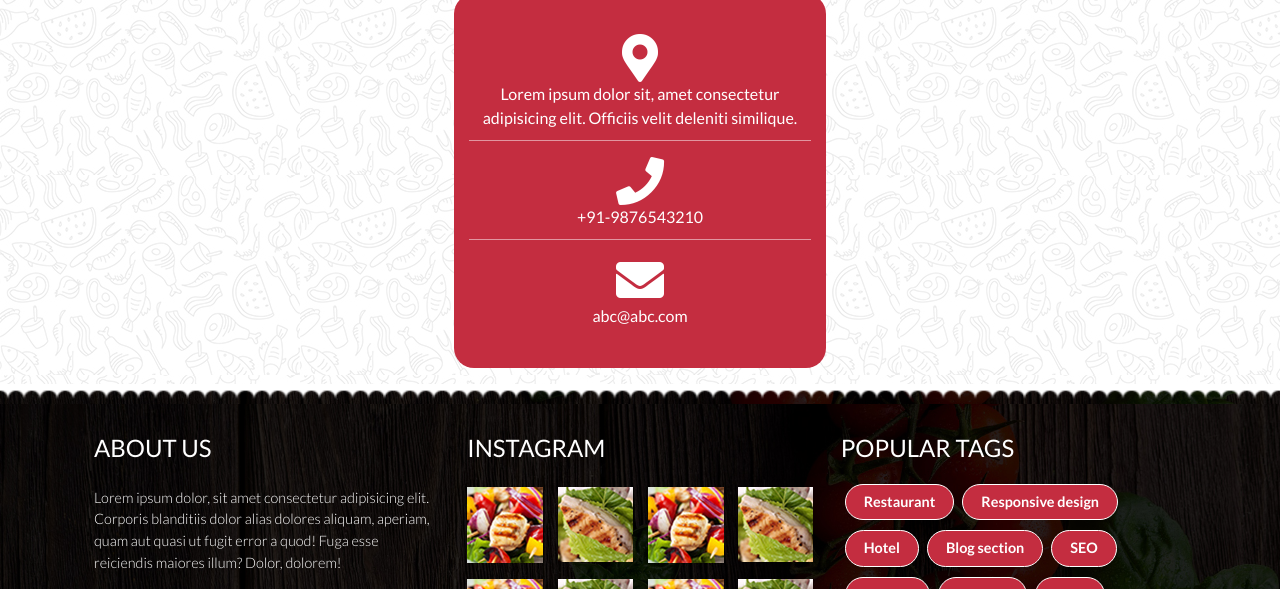
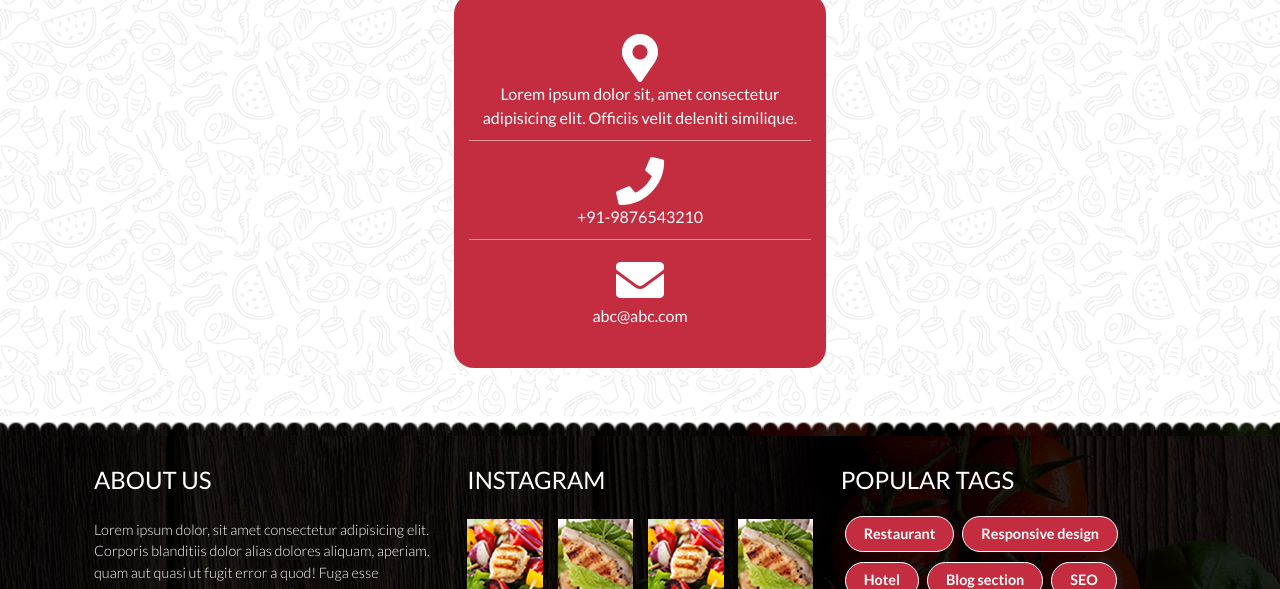
Before and after one commit to belmoussaoui/Coding-School-17-Site-du-Chef, a website: page index.html in a window 1280 px wide. Shown: the part 5317-5906 px from the top of the page. Drawn offline with nearby package versions, Linux system fonts and the light colour scheme.

Commit message:
correction de padding approximatif

```diff
--- a/index.html
+++ b/index.html
@@ -452,7 +452,7 @@
     </section>
 
     <section id="contact" class="bg-main">
-        <div class="container pb-3">
+        <div class="container pb-5">
             <h2 class="mt-0 pt-10"><span>Our</span> contact</h2>
             <div class="contact-box text-center mx-auto bg-primary mt-10 col-md-4">
                 <i class="fas fa-map-marker-alt fa-3x"></i>
@@ -467,7 +467,7 @@
 
     <footer id="footer-bottom">
         <div class="footer-content text-light">
-            <div class="container">
+            <div class="container pb-5">
                 <div class="row justify-content-center mx-lg-6 mx-0">
                     <div class="col">
                         <h4>About us</h4>
```
